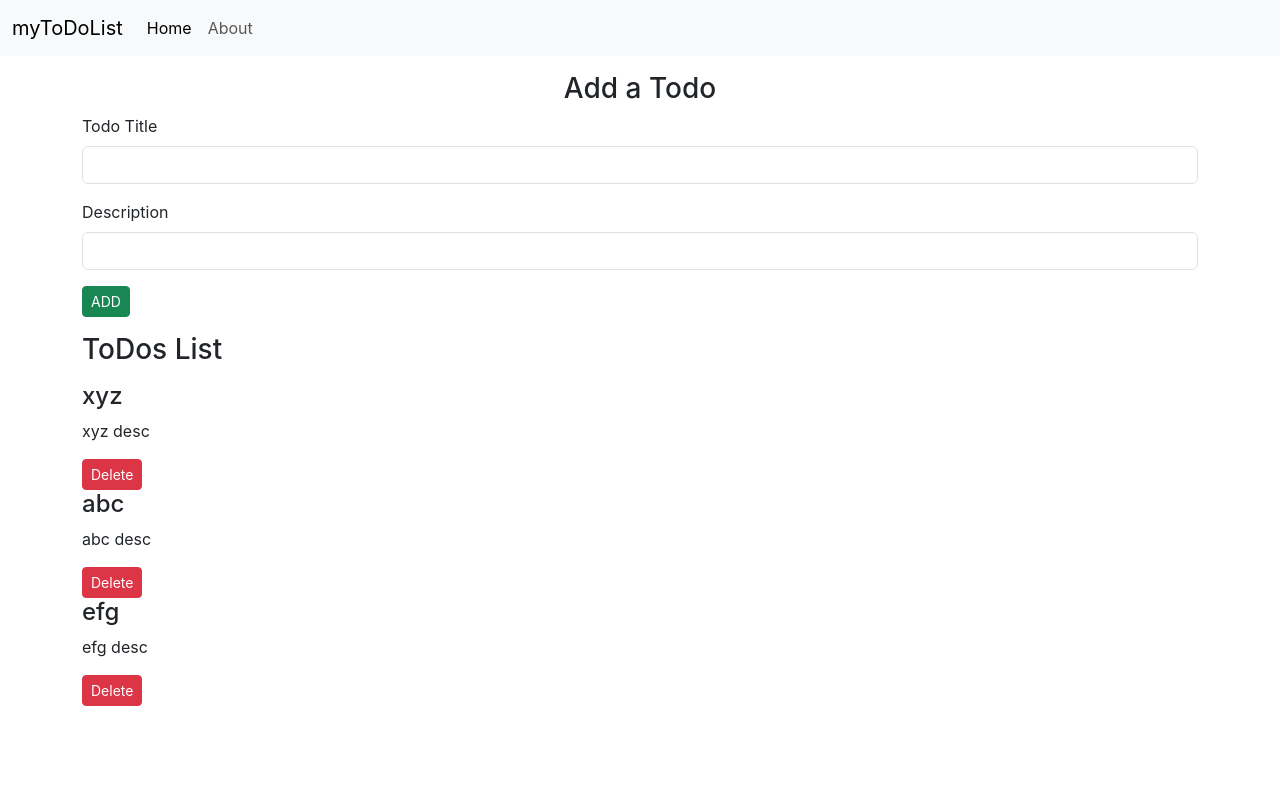
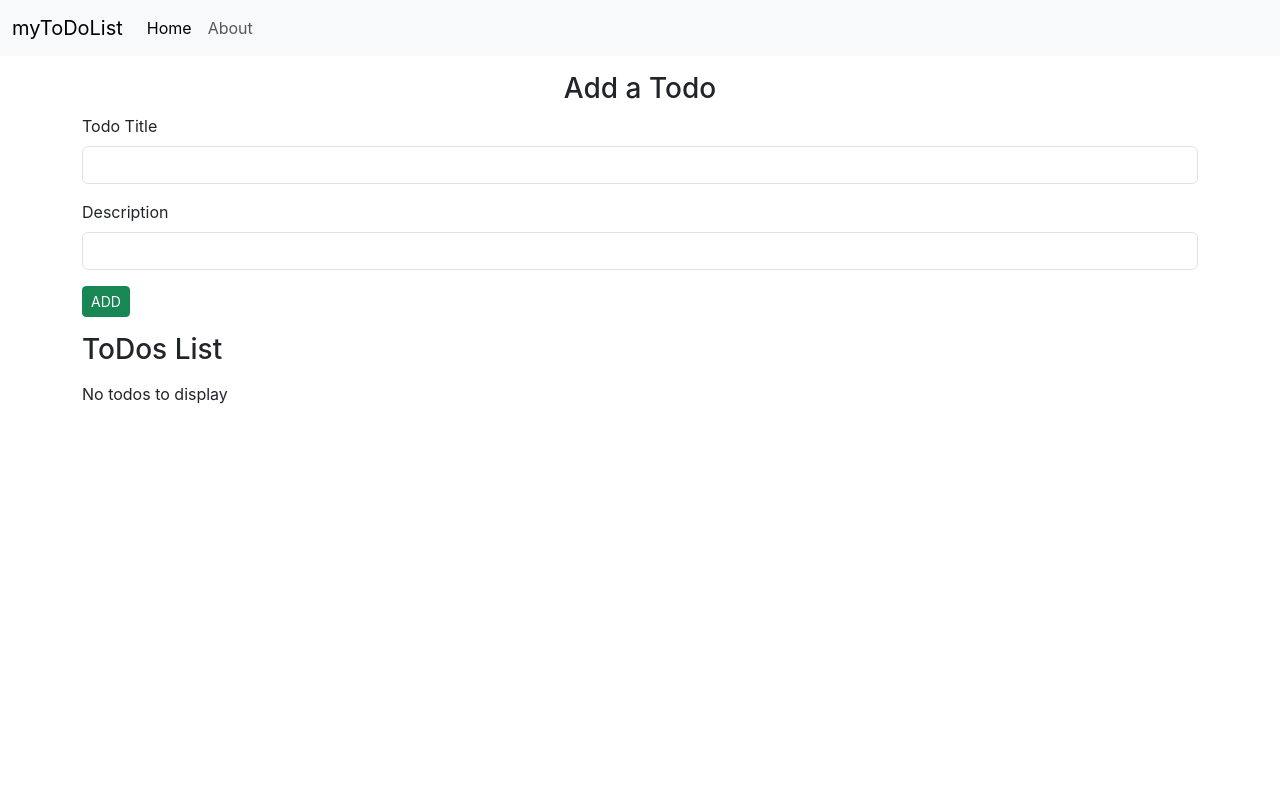
Before and after one commit to Yato0501-code/todoapp-react, a React (Create React App) app: page / in a window 1280 px wide. Shown: the top 800 px of the page. Built offline with nearby package versions, Linux system fonts and the light colour scheme.

Commit message:
finishing up soon

```diff
--- a/src/App.js
+++ b/src/App.js
@@ -4,50 +4,55 @@
 import Footer from "./components/Footer";
 import Header from "./components/Header";
 import Todos from "./components/Todos";
-import React,{useState} from "react";
+import React, { useState, useEffect } from "react";
 
 function App() {
-  const onDelete = (todo) =>{
-    console.log("Function Called for todo",todo);
-
-    setTodos(todos.filter((e)=>{
-      return e!==todo;
-    }))
+  let initTodo;
+  if (localStorage.getItem("todos") === null) {
+    initTodo = [];
+  } else {
+    initTodo = JSON.parse(localStorage.getItem("todos"));
   }
 
-  const addTodo = (title,desc) => {
-    console.log("its working, adding",title,desc);
-    let sno = todos[todos.length - 1].sno +1;
+  const onDelete = (todo) => {
+    console.log("Function Called for todo", todo);
+
+    setTodos(
+      todos.filter((e) => {
+        return e !== todo;
+      })
+    );
+    localStorage.setItem("todos", JSON.stringify(todos));
+  };
+
+  const addTodo = (title, desc) => {
+    console.log("its working, adding", title, desc);
+    let sno;
+    if (todos.length === 0) {
+      sno = 0;
+    } else {
+      sno = todos[todos.length - 1].sno + 1;
+    }
     const myTodo = {
-      sno : sno,
-      title : title,
-      desc : desc,
-    }
-    setTodos([...todos,myTodo])
-  }
+      sno: sno,
+      title: title,
+      desc: desc,
+    };
+    setTodos([...todos, myTodo]);
+  };
 
-  const [todos , setTodos] = useState([
-  {
-    sno : 1,
-    title : "xyz",
-    desc : "xyz desc"
-  },{
-    sno : 2,
-    title : "abc",
-    desc : "abc desc"
-  },{
-    sno : 3,
-    title : "efg",
-    desc : "efg desc"
-  }
-])
-  return <>
-  <Header title = "myToDoList"/>
-  <AddTodo addTodo={addTodo}/>
-  <Todos todos = {todos} onDelete={onDelete}/>
-  <Footer />
-  </>;
-
+  const [todos, setTodos] = useState(initTodo);
+  useEffect(() => {
+    localStorage.setItem("todos", JSON.stringify(todos));
+  }, [todos]);
+  return (
+    <>
+      <Header title="myToDoList" />
+      <AddTodo addTodo={addTodo} />
+      <Todos todos={todos} onDelete={onDelete} />
+      <Footer />
+    </>
+  );
 }
 
 export default App;
--- a/src/components/AddTodo.js
+++ b/src/components/AddTodo.js
@@ -9,7 +9,11 @@
         if(!title || !desc){
             alert("Title or Description cannot be blank");
         }
+        else{
         props.addTodo(title,desc);
+        setTitle("");
+        setDesc("");
+      }
     }
   return (
     <>
--- a/src/components/Todos.js
+++ b/src/components/Todos.js
@@ -3,7 +3,8 @@
 
 const Todos = (props) => {
   let defStyle = {
-    minHeight : "70vh"
+    minHeight : "70vh",
+    margin : "40px auto"
   }
   return (
     <div className='container my-3' style={defStyle}>
@@ -11,7 +12,7 @@
         ToDos List</h3>
         {props.todos.length === 0 ? "No todos to display":
         props.todos.map((todo)=>{
-            return <TodoItem todo={todo} key={todo.sno} onDelete={props.onDelete}/>
+            return (<><TodoItem todo={todo} key={todo.sno} onDelete={props.onDelete}/><hr/></>)
         })}
     </div>
   )
```
